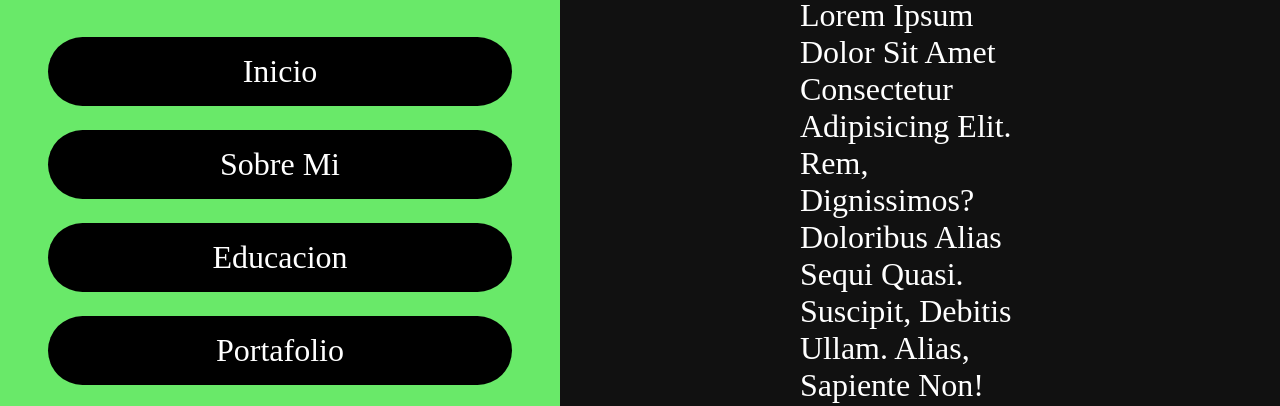
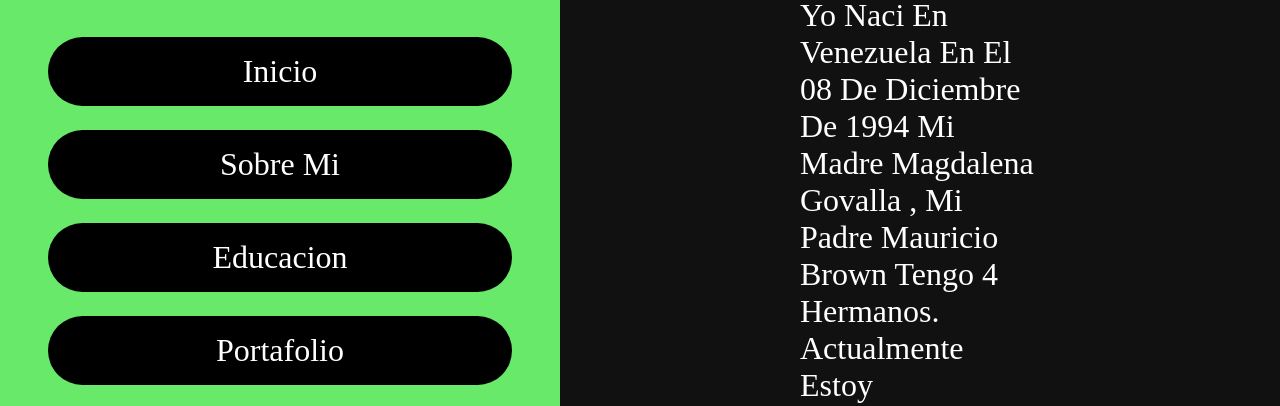
Before and after one commit to Maloni123/Portafoliomaloni, a plain HTML site: page index.html in a window 1280 px wide. Shown: the part 339-745 px from the top of the page. Drawn offline with Linux system fonts and the light colour scheme.

Commit message:
adicionado informação

```diff
--- a/index.html
+++ b/index.html
@@ -36,7 +36,7 @@
 <section class="home" id="home">
   <h3>Hola !</h3>
   <h1>Soy <span>Maloni Brown</span></h1>
-  <p>Lorem ipsum dolor sit amet consectetur adipisicing elit. Rem, dignissimos? Doloribus alias sequi quasi. Suscipit, debitis ullam. Alias, sapiente non!</p>
+  <p>Yo naci en Venezuela en el 08 de diciembre de 1994 Mi Madre Magdalena Govalla , Mi Padre Mauricio Brown Tengo 4 hermanos. Actualmente estoy Recidenciado en Londrina-Parana hace 3 años</p>
   <a href="#about"><button class="btn">Sobre Mi <i class="fa-solid fa-user"></i></button></a>
 </section>
 
```
